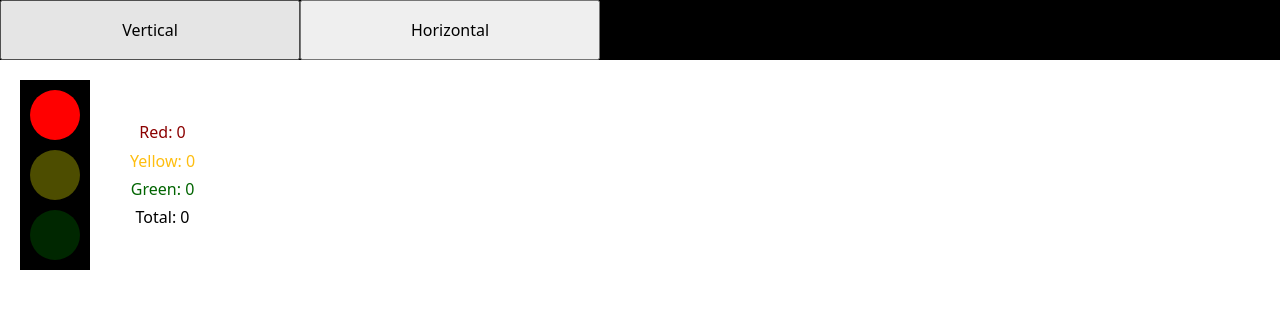
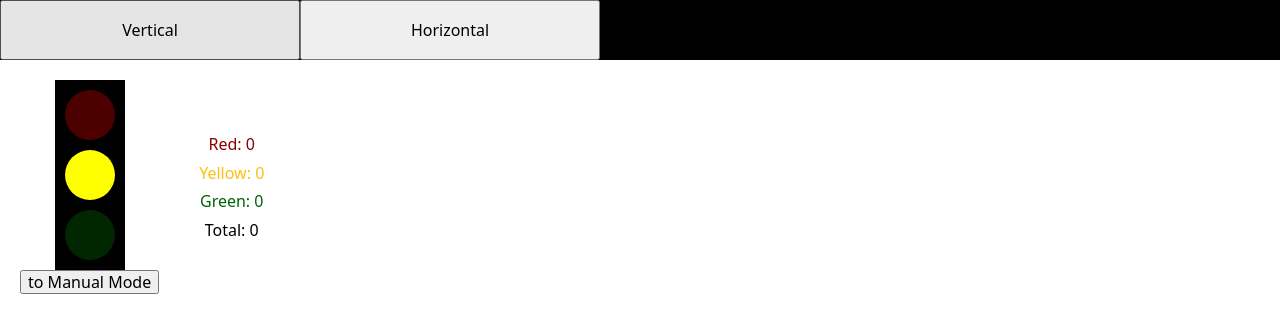
Before and after one commit to MaxfeedLeyn/frontend-labs, a React (Vite) app in the folder traffic-lights/: page / in a window 1280 px wide. Shown: the top 332 px of the page. Built offline with nearby package versions, Linux system fonts and the light colour scheme.

Commit message:
Add auto changing mode

```diff
--- a/traffic-lights/src/App.module.css
+++ b/traffic-lights/src/App.module.css
@@ -10,3 +10,10 @@
   gap: 30px;
   align-items: center;
 }
+
+.trafficLightsContainer{
+  display: flex;
+  flex-direction: column;
+  justify-content: center;
+  align-items: center;
+}
--- a/traffic-lights/src/components/Light/Light.tsx
+++ b/traffic-lights/src/components/Light/Light.tsx
@@ -6,14 +6,12 @@ import type { ColorLight } from "../../types/colorLight";
 interface LightProps {
   color?: ColorLight;
   isActive: boolean;
-  setActiveLight: (color: ColorLight) => void;
   handleLightChange: (newLight: ColorLight) => void;
 }
 
 const Light = ({
   color = "red",
   isActive = false,
-  setActiveLight,
   handleLightChange,
 }: LightProps) => {
   return (
@@ -21,7 +19,6 @@ const Light = ({
       className={`${css.trafficLightUnit} ${isActive ? css.active : css.inactive}`}
       style={{ "--light-color": color }}
       onClick={() => {
-        setActiveLight(color);
         handleLightChange(color);
       }}
     ></div>
--- a/traffic-lights/src/components/TrafficLights/TrafficLights.tsx
+++ b/traffic-lights/src/components/TrafficLights/TrafficLights.tsx
@@ -1,5 +1,5 @@
 import PropTypes from "prop-types";
-import { useState } from "react";
+import { useEffect, useState, useRef } from "react";
 
 import type { ColorLight } from "../../types/colorLight";
 
@@ -11,13 +11,51 @@ interface TrafficLightsProps {
   handleLightChange: (newLight: ColorLight) => void;
 }
 
+const getLightFromIndex = (index: number): ColorLight => {
+  if (index === 0) return "red";
+  if (index === 1) return "yellow";
+  if (index === 2) return "green";
+  if (index === 3) return "yellow";
+  throw new Error("Invalid index for light");
+};
+
 const TrafficLights = ({
   flexDirection = "column",
   handleLightChange,
 }: TrafficLightsProps) => {
   const [activeLight, setActiveLight] = useState<ColorLight>("red");
+  const [autoMode, setAutoMode] = useState<boolean>(true);
+
+  const currentIndex = useRef<number>(0);
+
+  const handleLightClick = (color: ColorLight) => {
+    if (autoMode) return;
+
+    setActiveLight(color);
+    handleLightChange(color);
+
+    const index = color === "red" ? 0 : color === "yellow" ? 1 : 2;
+
+    currentIndex.current = index;
+  };
+
+  useEffect(() => {
+    if (!autoMode) return;
+
+    const interval = setInterval(() => {
+      const nextIndex = (currentIndex.current + 1) % 4;
+
+      currentIndex.current = nextIndex;
+      const nextLight = getLightFromIndex(nextIndex);
+
+      setActiveLight(nextLight);
+    }, 1000);
+
+    return () => clearInterval(interval);
+  }, [autoMode]);
 
   return (
+    <>
       <div
         className={css.trafficLight}
         style={{ "--traffic-light-direction": flexDirection }}
@@ -25,22 +63,26 @@ const TrafficLights = ({
         <Light
           color="red"
           isActive={activeLight === "red"}
-        setActiveLight={setActiveLight}
-        handleLightChange={handleLightChange}
+          handleLightChange={handleLightClick}
         />
         <Light
           color="yellow"
           isActive={activeLight === "yellow"}
-        setActiveLight={setActiveLight}
-        handleLightChange={handleLightChange}
+          handleLightChange={handleLightClick}
         />
         <Light
           color="green"
           isActive={activeLight === "green"}
-        setActiveLight={setActiveLight}
-        handleLightChange={handleLightChange}
+          handleLightChange={handleLightClick}
         />
       </div>
+      <button
+        className={css.autoModeButton}
+        onClick={() => setAutoMode(!autoMode)}
+      >
+        {autoMode ? "to Manual Mode" : "to Auto Mode"}
+      </button>
+    </>
   );
 };
 
```
Lines whose indentation alone changed are shown as unchanged.
